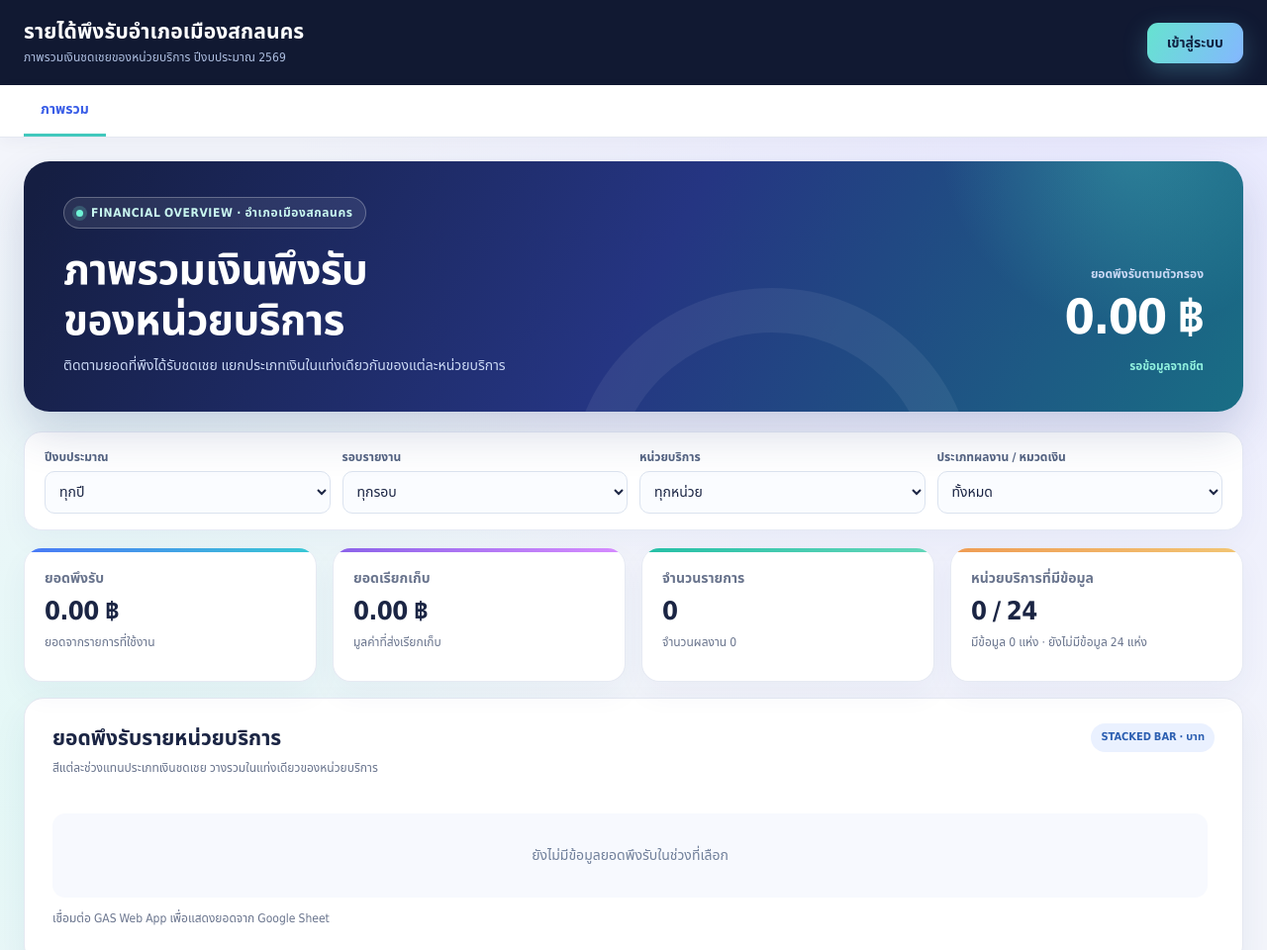
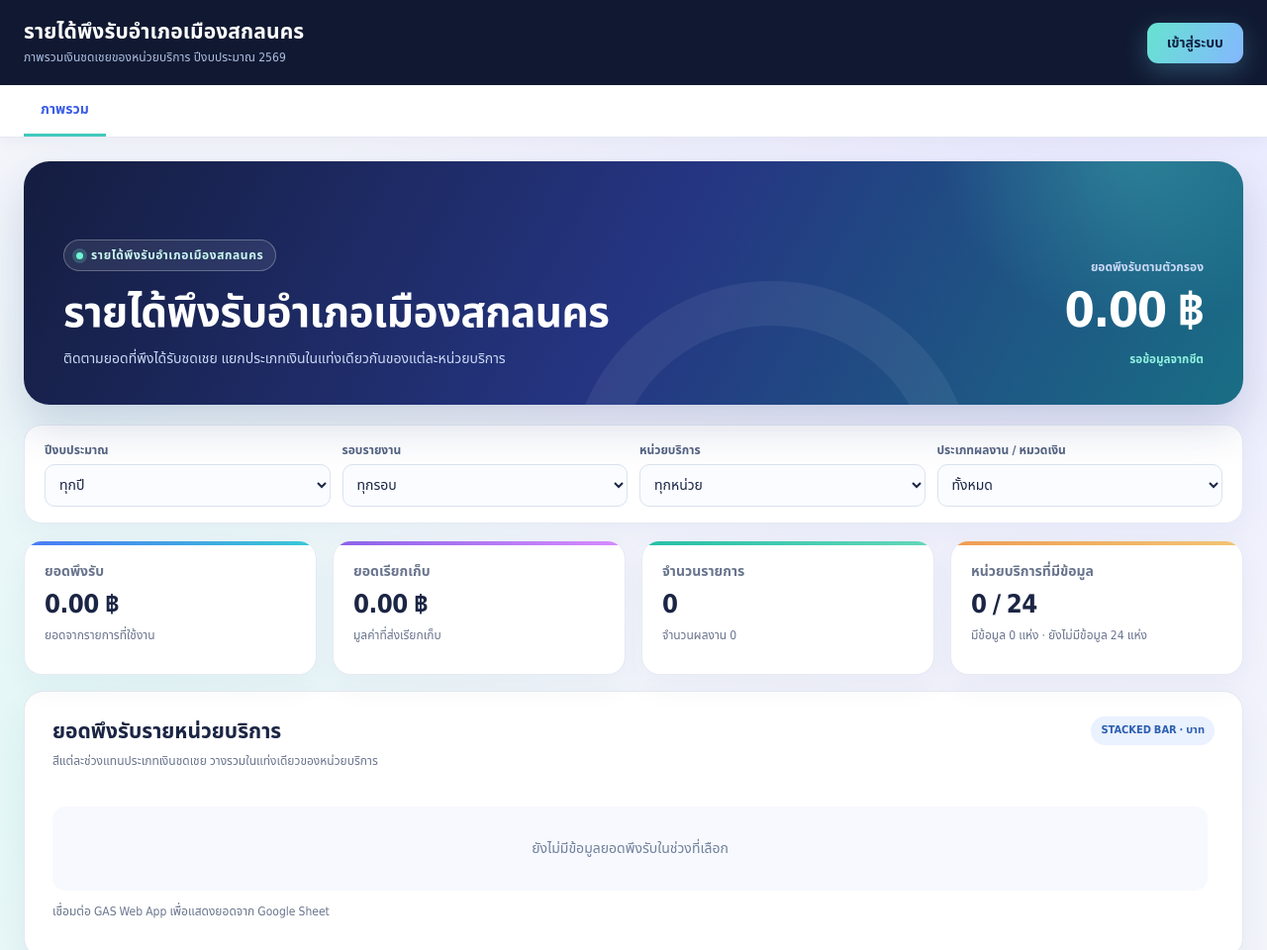
Before and after one commit to saksitkaka2529-dev/Moneysakol, a plain HTML site: page index.html in a window 1280 px wide. Shown: the top 960 px of the page at 99% size. Drawn offline with Linux system fonts and the light colour scheme.

Commit message:
Update index.html

```diff
--- a/index.html
+++ b/index.html
@@ -29,12 +29,12 @@
   </style>
 </head>
 <body class="guest">
-  <header class="top"><div class="shell topinner"><div class="brand">รายได้พึงรับอำเภอเมืองสกลนคร<small>ภาพรวมเงินชดเชยของหน่วยบริการ ปีงบประมาณ 2569</small></div><div class="topright"><span id="modeBadge" class="mode internal-ui">กำลังโหลด</span><span id="userBadge" class="small internal-ui"></span><button id="connectBtn" class="btn ghost internal-ui">เชื่อมต่อชีต</button><button id="loginBtn" class="btn login-trigger">เข้าสู่ระบบ</button><button id="changePasswordBtn" class="btn ghost hidden">เปลี่ยนรหัสผ่าน</button><button id="logoutBtn" class="btn ghost hidden">ออกจากระบบ</button><button id="backupBtn" class="btn ghost hidden">ส่งออกสำรอง</button><label id="restoreWrap" class="btn ghost hidden">นำเข้าสำรอง<input id="restoreFile" type="file" accept=".json" class="hidden"></label></div></div></header>
+  <header class="top"><div class="shell topinner"><div class="brand">รายได้พึงรับอำเภอเมืองสกลนคร<small>ภาพรวมเงินชดเชยของหน่วยบริการ ปีงบประมาณ 2569</small></div><div class="topright"><span id="modeBadge" class="mode internal-ui hidden" aria-hidden="true">กำลังโหลด</span><span id="userBadge" class="small internal-ui hidden" aria-hidden="true"></span><button id="connectBtn" class="btn ghost internal-ui hidden" aria-hidden="true">เชื่อมต่อชีต</button><button id="loginBtn" class="btn login-trigger">เข้าสู่ระบบ</button><button id="changePasswordBtn" class="btn ghost hidden">เปลี่ยนรหัสผ่าน</button><button id="logoutBtn" class="btn ghost hidden">ออกจากระบบ</button><button id="backupBtn" class="btn ghost hidden">ส่งออกสำรอง</button><label id="restoreWrap" class="btn ghost hidden">นำเข้าสำรอง<input id="restoreFile" type="file" accept=".json" class="hidden"></label></div></div></header>
   <nav class="nav"><div class="shell navinner"><button data-page="dashboard" class="active">ภาพรวม</button><button data-page="import">นำเข้า Excel</button><button data-page="payables">เงินผลงานค้างจ่าย</button><button data-page="details">รายละเอียด</button><button data-page="history">ประวัตินำเข้า</button><button data-page="master">ข้อมูลหลัก</button></div></nav>
   <main class="shell">
     <div id="globalNotice" class="notice"></div>
     <section id="dashboard" class="page active">
-      <div class="dashboard-hero"><div class="hero-copy"><span class="hero-eyebrow">FINANCIAL OVERVIEW · อำเภอเมืองสกลนคร</span><h1>ภาพรวมเงินพึงรับ<br>ของหน่วยบริการ</h1><p>ติดตามยอดที่พึงได้รับชดเชย แยกประเภทเงินในแท่งเดียวกันของแต่ละหน่วยบริการ</p></div><div class="hero-amount"><span>ยอดพึงรับตามตัวกรอง</span><strong id="heroTotal">0.00 ฿</strong><small id="updatedLabel">กำลังโหลดข้อมูล</small></div></div>
+      <div class="dashboard-hero"><div class="hero-copy"><span class="hero-eyebrow">รายได้พึงรับอำเภอเมืองสกลนคร</span><h1>รายได้พึงรับอำเภอเมืองสกลนคร</h1><p>ติดตามยอดที่พึงได้รับชดเชย แยกประเภทเงินในแท่งเดียวกันของแต่ละหน่วยบริการ</p></div><div class="hero-amount"><span>ยอดพึงรับตามตัวกรอง</span><strong id="heroTotal">0.00 ฿</strong><small id="updatedLabel">กำลังโหลดข้อมูล</small></div></div>
       <div class="card filters"><div class="field"><label>ปีงบประมาณ</label><select id="fYear"></select></div><div class="field"><label>รอบรายงาน</label><select id="fPeriod"></select></div><div class="field"><label>หน่วยบริการ</label><select id="fFacility"></select></div><div class="field"><label>ประเภทผลงาน / หมวดเงิน</label><select id="fType"></select></div></div>
       <div class="grid four" id="kpis"></div><div class="spacer"></div>
       <div class="card stacked-panel"><div class="chart-heading"><div><h2>ยอดพึงรับรายหน่วยบริการ</h2><p>สีแต่ละช่วงแทนประเภทเงินชดเชย วางรวมในแท่งเดียวของหน่วยบริการ</p></div><span class="chart-tag">STACKED BAR · บาท</span></div><div id="stackedLegend" class="stacked-legend"></div><div id="stackedChart" class="stacked-chart"><div class="chart-empty">กำลังโหลดข้อมูล</div></div><p id="publicStatus" class="muted small"></p></div><div class="spacer"></div>
```
